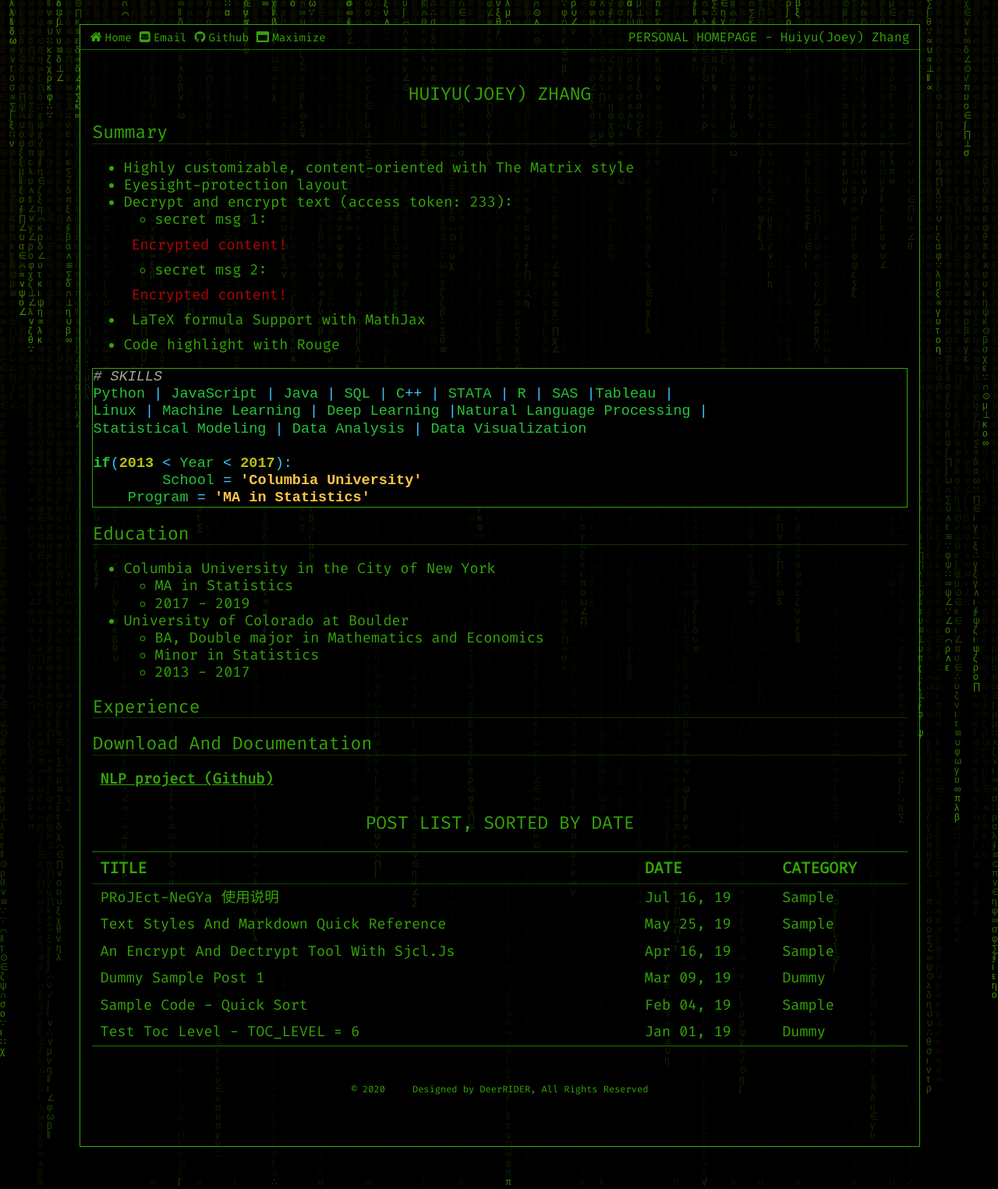
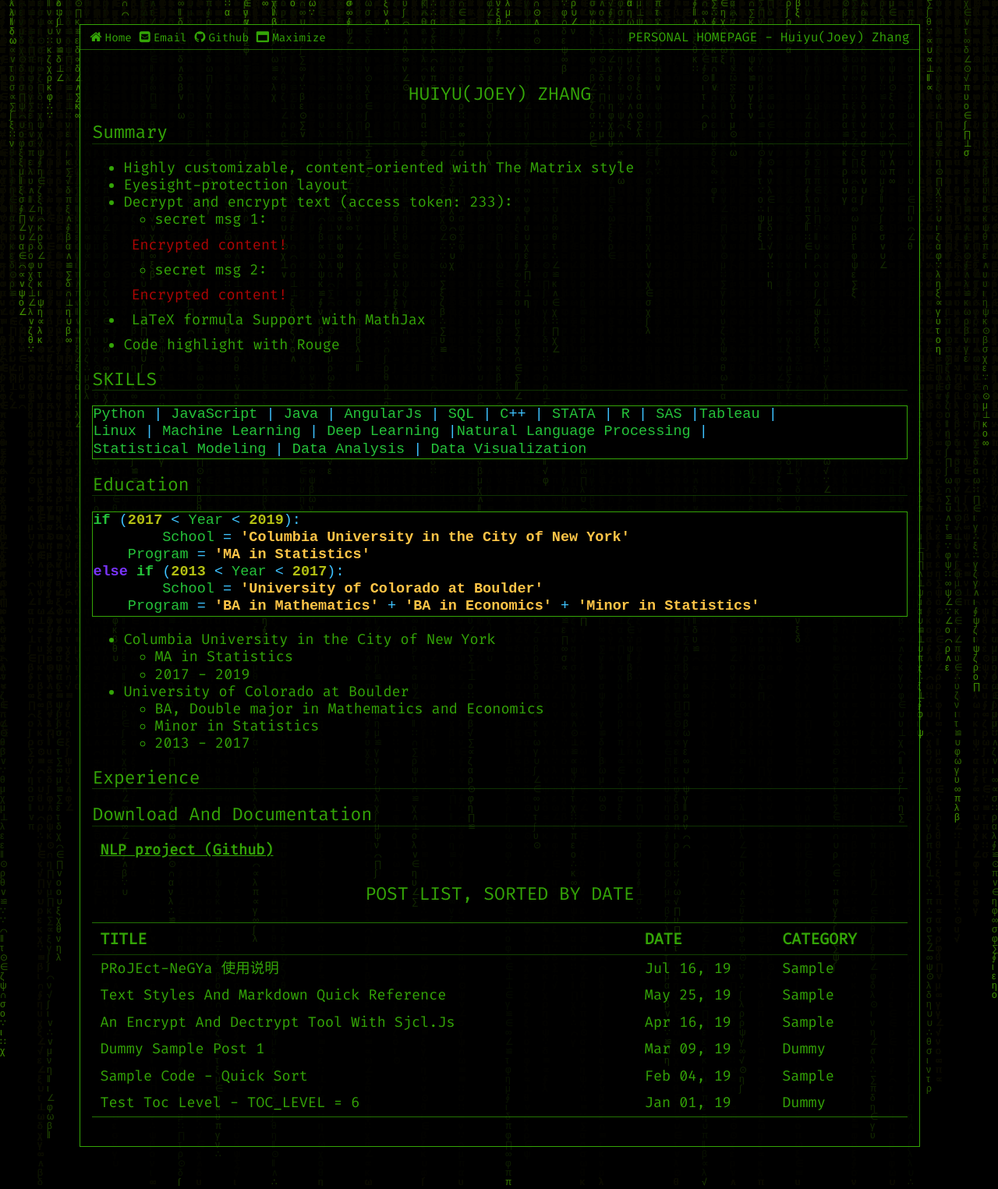
Before and after one commit to Jooooooooooey/Jooooooooooey.github.io, a Jekyll site: the page built from pages/index.md, in a window 1280 px wide. Shown: the whole page at 78% size. Built offline with Jekyll 4.4.1, drawn with Linux system fonts in a browser that asks for light colours.

Commit message:
Update index.md

````diff
--- a/pages/index.md
+++ b/pages/index.md
@@ -25,17 +25,21 @@ permalink: /
 
 * Code highlight with Rouge
 
+## SKILLS
 ```python
-# SKILLS
-Python | JavaScript | Java | SQL | C++ | STATA | R | SAS |Tableau |
+Python | JavaScript | Java | AngularJs | SQL | C++ | STATA | R | SAS |Tableau |
 Linux | Machine Learning | Deep Learning |Natural Language Processing |
 Statistical Modeling | Data Analysis | Data Visualization
-
-if(2013 < Year < 2017):
-	School = 'Columbia University'
-    Program = 'MA in Statistics'
 ```
 ## Education
+```python
+if (2017 < Year < 2019):
+	School = 'Columbia University in the City of New York'
+    Program = 'MA in Statistics'
+else if (2013 < Year < 2017):
+	School = 'University of Colorado at Boulder'
+    Program = 'BA in Mathematics' + 'BA in Economics' + 'Minor in Statistics'
+```
 * Columbia University in the City of New York
 	* MA in Statistics
 	* 2017 - 2019
````
